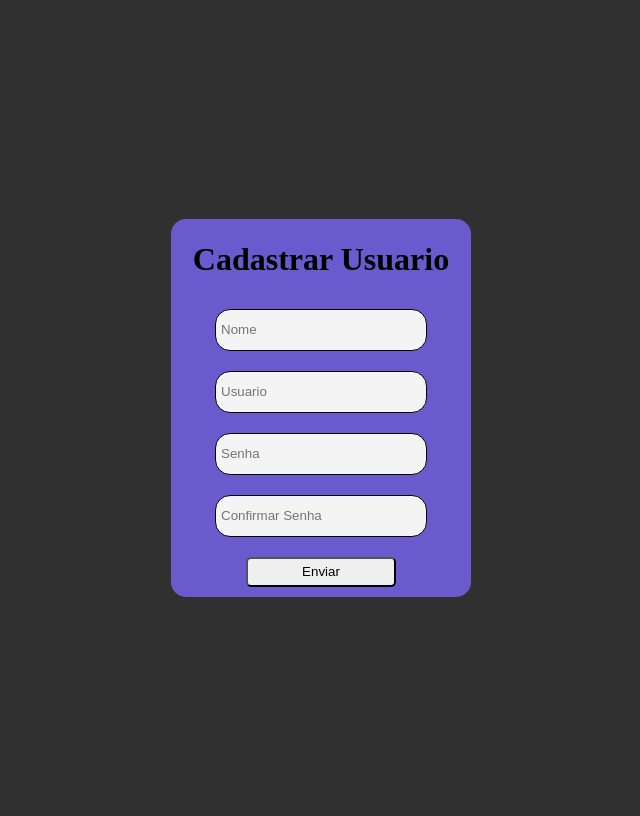
After one commit to RenonHG/PHP-UC-13, a PHP site: page /cadastrarUsuario.php in a window 1280 px wide. The commit adds this page. Shown: the whole page, without its empty margins (319-959 px from the left). Run offline with PHP 8.4, Linux system fonts and the light colour scheme.

Commit message:
Função de cadastrar usuario no banco

```diff
--- /dev/null
+++ b/Aula_05/cadastrarUsuario.php
@@ -0,0 +1,61 @@
+<!DOCTYPE html>
+<html lang="pt-br">
+
+<head>
+    <meta charset="UTF-8">
+    <meta name="viewport" content="width=device-width, initial-scale=1.0">
+    <title>Cadastrar</title>
+</head>
+<style>
+    body {
+        display: flex;
+        align-items: center;
+        height: 100vh;
+        justify-content: center;
+        flex-direction: column;
+        background-color: #303030;
+    }
+
+    form {
+        display: flex;
+        flex-direction: column;
+        background-color: slateblue;
+        border-radius: 15px;
+        width: 300px;
+        justify-content: center;
+        align-items: center;
+
+    }
+
+    input[type="text"] {
+        width: 200px;
+        height: 30px;
+        background-color: #f4f4f4;
+        border: 1px solid black;
+        border-radius: 15px;
+        padding: 5px 5px;
+        margin: 10px;
+    }
+
+    input[type="submit"] {
+        width: 150px;
+        height: 30px;
+        justify-content: center;
+        align-self: center;
+        margin: 10px;
+        border-radius: 5px;
+    }
+</style>
+
+<body>
+    <form action="auxCadastrarUsuario.php" method="POST">
+        <h1>Cadastrar Usuario</h1>
+        <input type="text" name="nome" placeholder="Nome">
+        <input type="text" name="usuario" placeholder="Usuario">
+        <input type="text" name="senha" placeholder="Senha">
+        <input type="text" name="confirmar" placeholder="Confirmar Senha">
+        <input type="submit" value="Enviar">
+    </form>
+</body>
+
+</html>
```
Also changed, not shown: Aula_05/auxCadastrarUsuario.php (added, +14 -0 lines), Aula_05/classe/Usuario.php (added, +40 -0 lines), Aula_05/documentacao.md (added, +39 -0 lines), Aula_05/index.php (+7 -2 lines).
